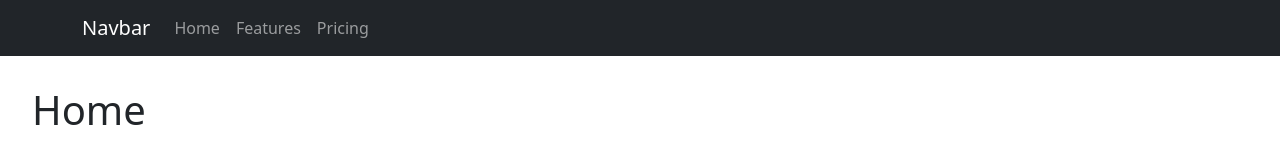
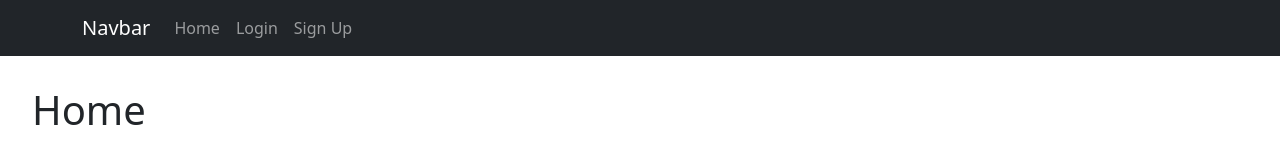
Before and after one commit to Amer-N-Sulaiman/quoteshare_frontend, a Next.js app: page / in a window 1280 px wide. Shown: the top 160 px of the page. Built offline with nearby package versions, Linux system fonts and the light colour scheme.

Commit message:
Added Nav

```diff
--- a/components/Navbar.jsx
+++ b/components/Navbar.jsx
@@ -9,9 +9,9 @@ function MyNavbar() {
             <Container>
                 <Navbar.Brand href="#home">Navbar</Navbar.Brand>
                 <Nav className="me-auto">
-                <Nav.Link href="#home">Home</Nav.Link>
-                <Nav.Link href="#features">Features</Nav.Link>
-                <Nav.Link href="#pricing">Pricing</Nav.Link>
+                <Nav.Link href="/">Home</Nav.Link>
+                <Nav.Link href="/login">Login</Nav.Link>
+                <Nav.Link href="/signup">Sign Up</Nav.Link>
                 </Nav>
             </Container>
             </Navbar>
```
